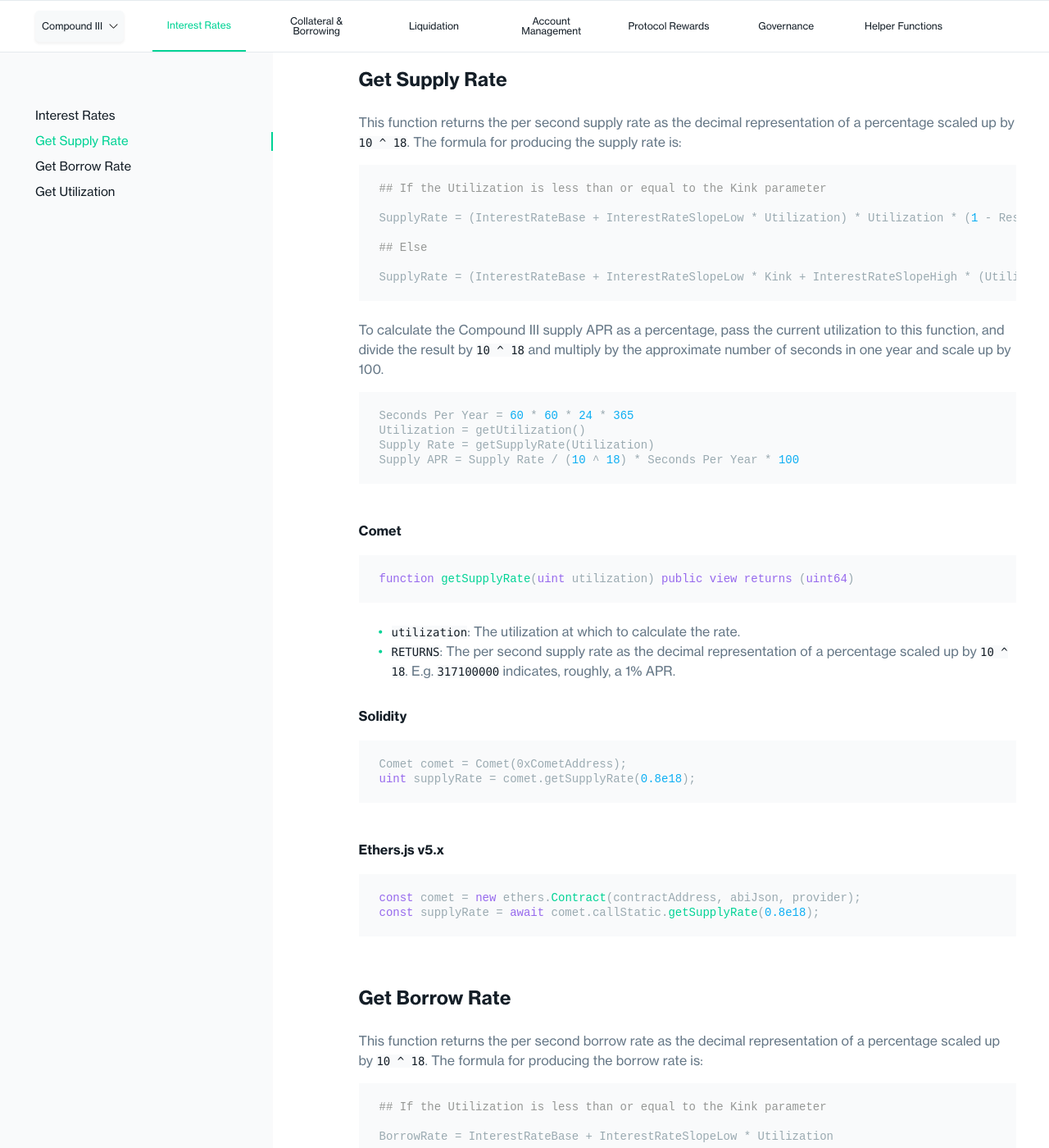
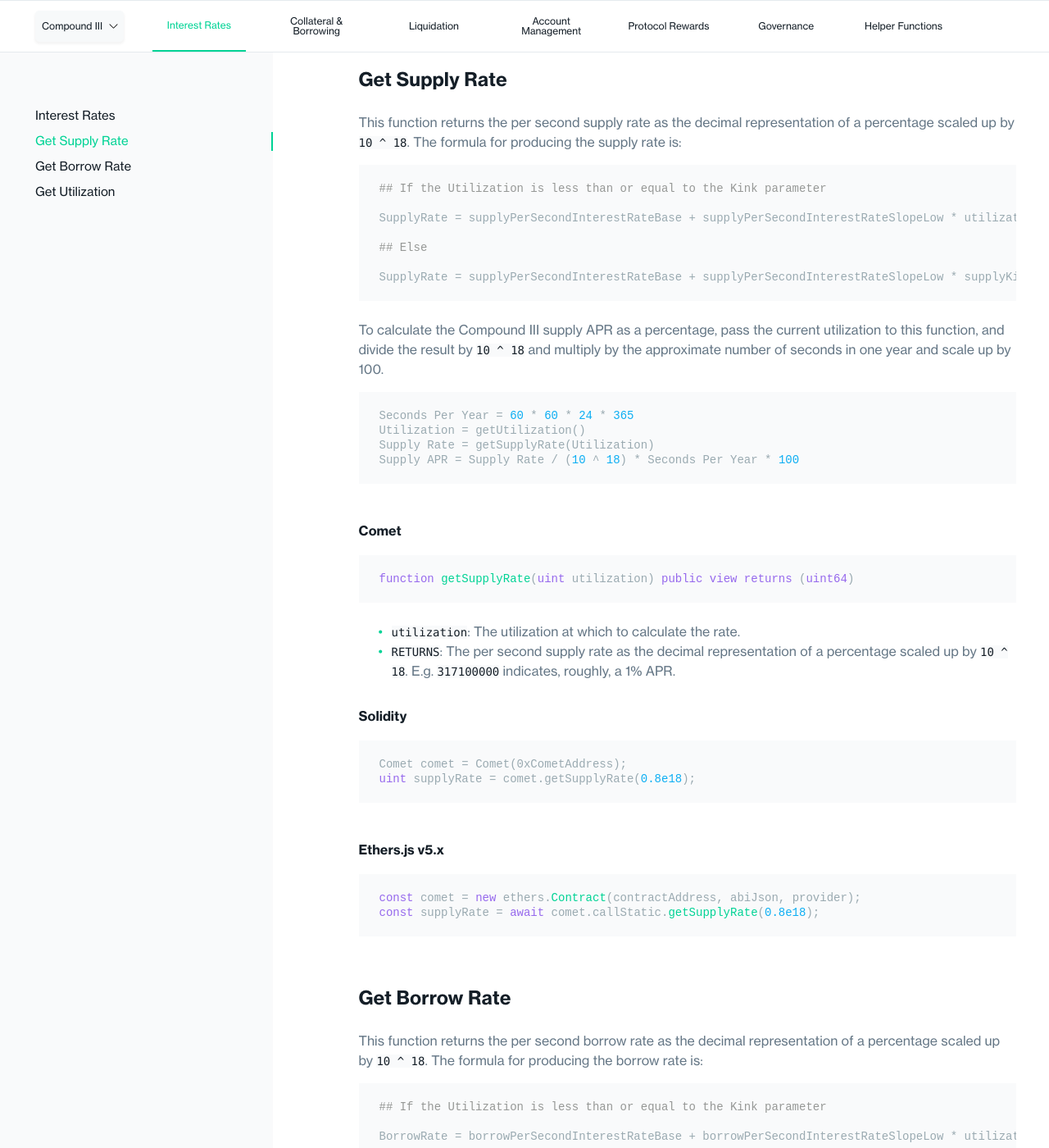
Before and after one commit to compound-finance/compound-finance.github.io, a Jekyll site: the page built from docs/pages/v3/interest-rates.md, in a window 1280 px wide and 1400 px high, scrolled down 435 px. Shown: the whole window at 82% size. Built offline with Jekyll 4.4.1, drawn with Linux system fonts in a browser that asks for light colours; some of the changed text lies outside the part shown.

Commit message:
updates to formula (#24)

````diff
--- a/docs/pages/v3/interest-rates.md
+++ b/docs/pages/v3/interest-rates.md
@@ -27,11 +27,11 @@
 ```
 ## If the Utilization is less than or equal to the Kink parameter
 
-SupplyRate = (InterestRateBase + InterestRateSlopeLow * Utilization) * Utilization * (1 - ReserveRate)
+SupplyRate = supplyPerSecondInterestRateBase + supplyPerSecondInterestRateSlopeLow * utilization
 
 ## Else
 
-SupplyRate = (InterestRateBase + InterestRateSlopeLow * Kink + InterestRateSlopeHigh * (Utilization - Kink)) * Utilization * (1 - ReserveRate)
+SupplyRate = supplyPerSecondInterestRateBase + supplyPerSecondInterestRateSlopeLow * supplyKink + supplyPerSecondInterestRateSlopeHigh * (utilization - supplyKink)
 ```
 
 To calculate the Compound III supply APR as a percentage, pass the current utilization to this function, and divide the result by `10 ^ 18` and multiply by the approximate number of seconds in one year and scale up by 100.
@@ -73,11 +73,11 @@
 ```
 ## If the Utilization is less than or equal to the Kink parameter
 
-BorrowRate = InterestRateBase + InterestRateSlopeLow * Utilization
+BorrowRate = borrowPerSecondInterestRateBase + borrowPerSecondInterestRateSlopeLow * utilization
 
 ## Else
 
-BorrowRate = InterestRateBase + InterestRateSlopeLow * Kink + InterestRateSlopeHigh * (Utilization - Kink)
+BorrowRate = borrowPerSecondInterestRateBase + borrowPerSecondInterestRateSlopeLow * borrowKink + borrowPerSecondInterestRateSlopeHigh * (utilization - borrowKink)
 ```
 
 To calculate the Compound III borrow APR as a percentage, pass the current utilization to this function, and divide the result by `10 ^ 18` and multiply by the approximate number of seconds in one year and scale up by 100.
````
Also changed, not shown: docs/pages/v3/collateral-and-borrowing.md (+2 -2 lines).
